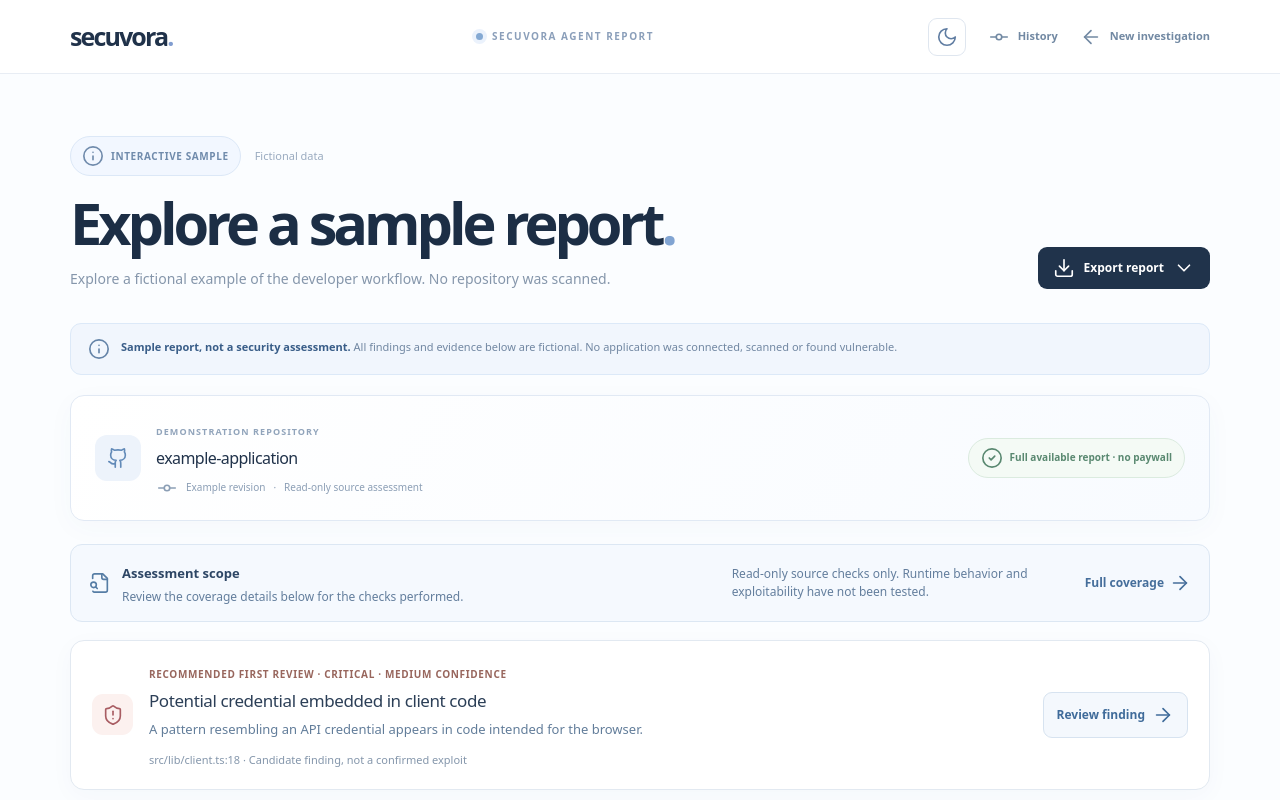
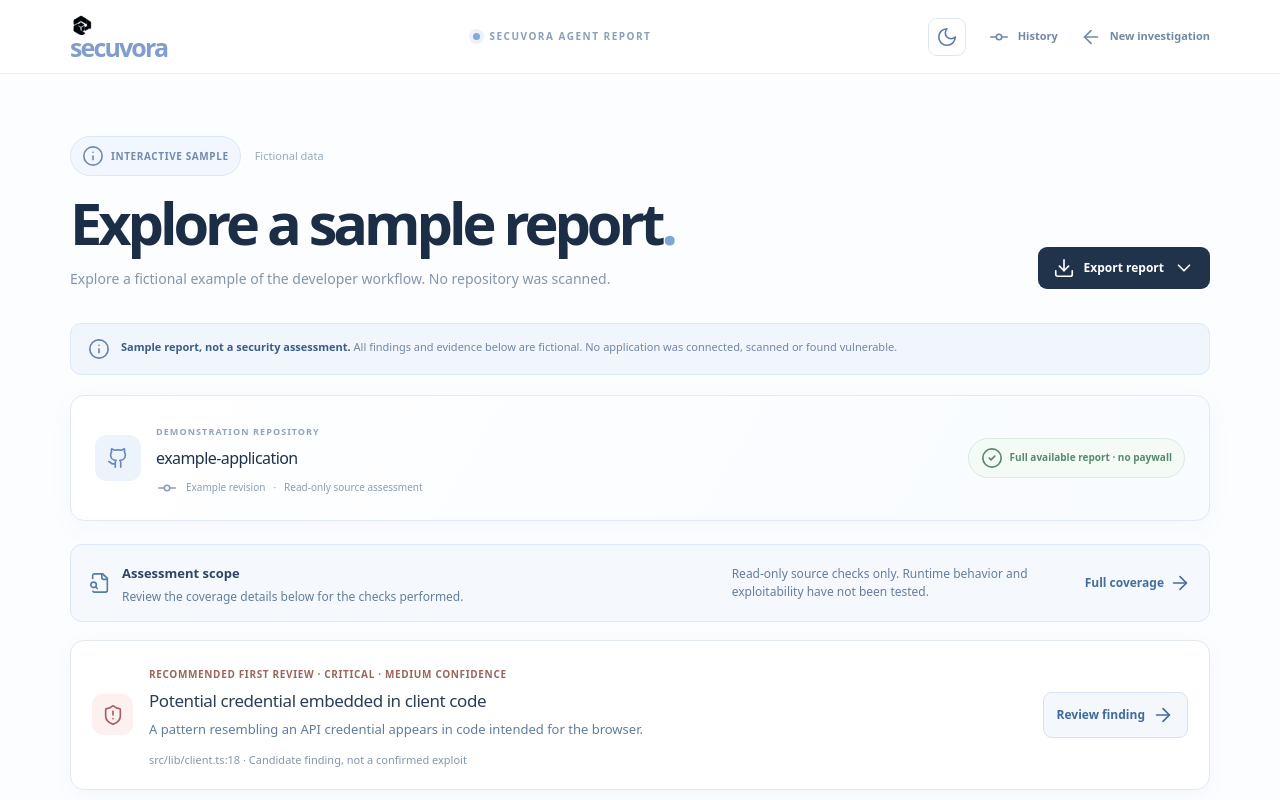
Before and after one commit to helloskyorigin/Safe-sure, a Next.js app: page /assess/results in a window 1280 px wide. Shown: the top 800 px of the page. Built offline with nearby package versions, Linux system fonts and the light colour scheme.

Commit message:
Use Secuvora brand on results and report footer

```diff
--- a/components/ResultsExperience.tsx
+++ b/components/ResultsExperience.tsx
@@ -2,6 +2,7 @@
 
 import Link from "next/link";
 import ThemeToggle from "@/components/ThemeToggle";
+import Brand from "@/components/Brand";
 import { useEffect, useMemo, useRef, useState } from "react";
 import { motion, useReducedMotion } from "motion/react";
 import {
@@ -228,7 +229,7 @@ export default function ResultsExperience() {
     <a className="skip-link" href="#report-main">Skip to report</a>
     <header className="result-nav">
       <div className="result-container result-nav-inner">
-        <Link className="brand" href="/" aria-label="Secuvora homepage">secuvora<span>.</span></Link>
+        <Brand label="Secuvora homepage" />
         <span className="result-nav-label"><span/> SECUVORA AGENT REPORT</span>
         <div className="result-nav-actions">
           <ThemeToggle/>
@@ -572,7 +573,7 @@ export default function ResultsExperience() {
     </main>
 
     <footer className="result-footer"><div className="result-container result-footer-inner">
-      <Link href="/" className="brand">secuvora<span>.</span></Link>
+      <Brand />
       <span>Read-only automated analysis · Rules + OSV · No security guarantee</span>
       <nav aria-label="Footer links"><Link href="/privacy">Privacy</Link><Link href="/security">Security</Link></nav>
     </div></footer>
```
